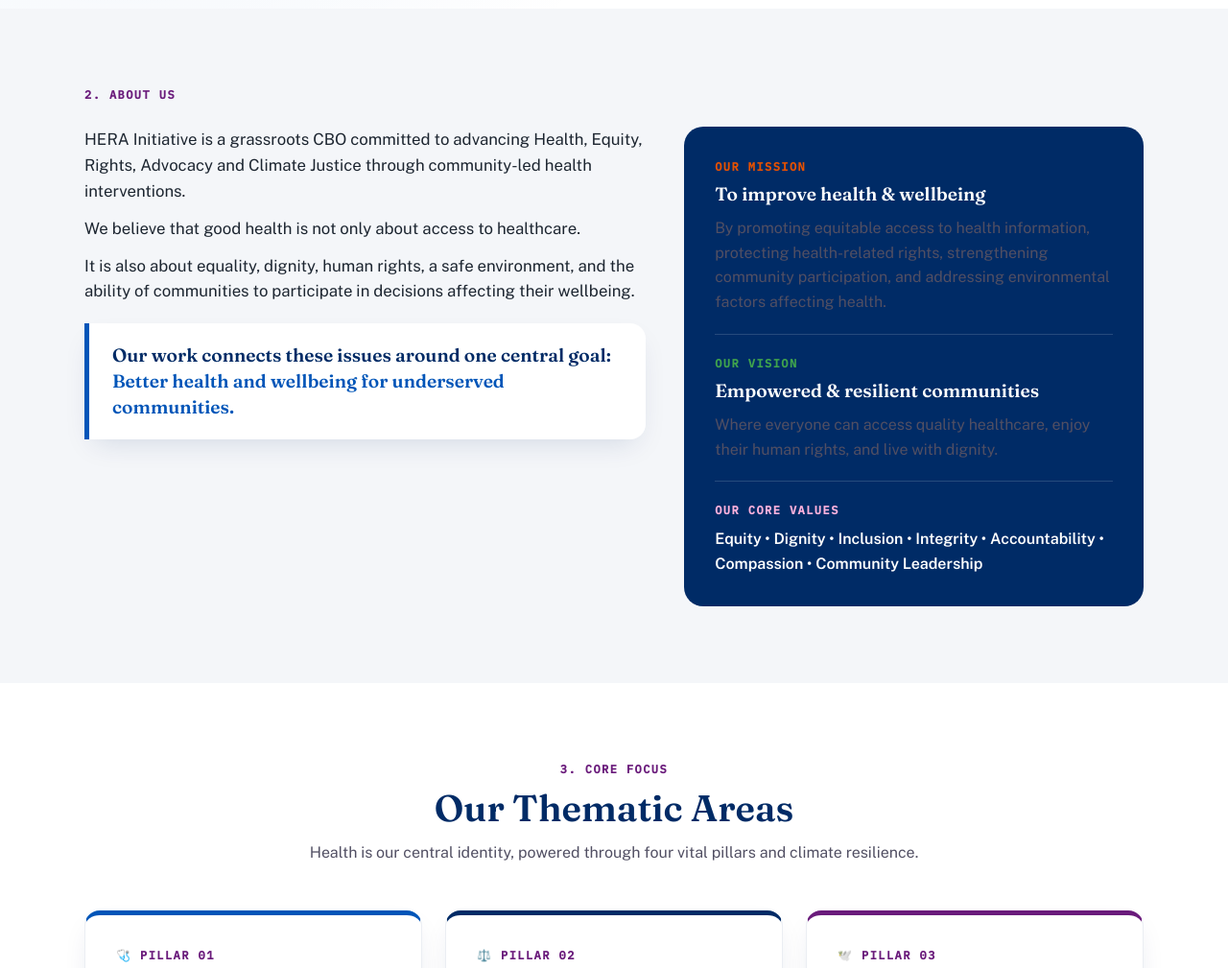
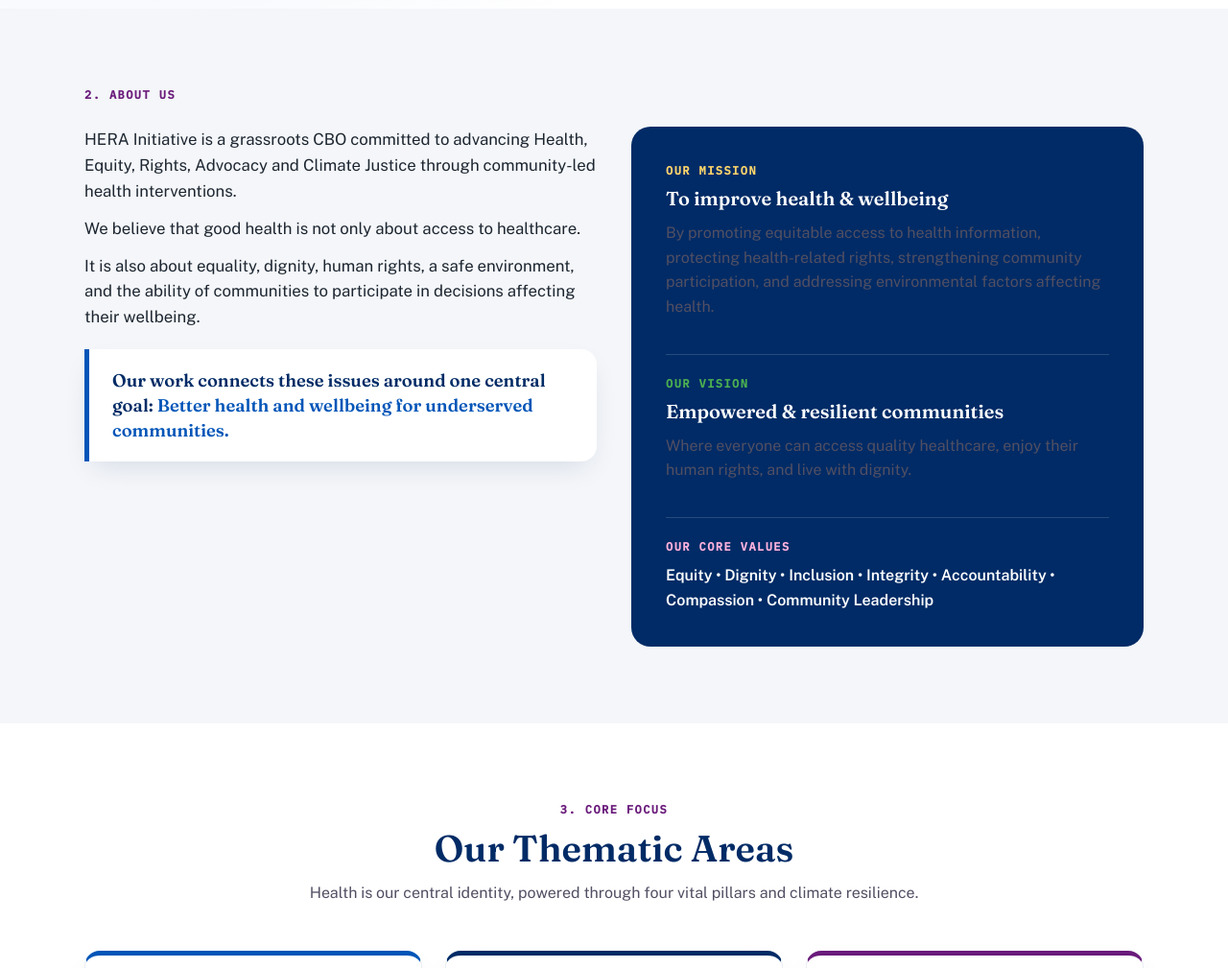
Before and after one commit to Miss-Mi-alt/HERA-Initiative, a plain HTML site: page index.html in a window 1280 px wide. Shown: the part 720-1729 px from the top of the page at 96% size. Drawn offline with nearby package versions, Linux system fonts and the light colour scheme.

Commit message:
Update index.html

```diff
--- a/index.html
+++ b/index.html
@@ -164,12 +164,13 @@
   .center { text-align: center; margin-left: auto; margin-right: auto; }
 
   /* ---------- About Section ---------- */
-  .about-grid { display: grid; grid-template-columns: 1.1fr 0.9fr; gap: 40px; align-items: start; }
+  .about-grid { display: grid; grid-template-columns: 1fr 1fr; gap: 36px; align-items: stretch; }
   .mv-card {
     background: var(--hera-navy); color: #fff;
-    border-radius: 20px; padding: 32px; position: relative; overflow: hidden;
+    border-radius: 20px; padding: 36px; position: relative; overflow: hidden;
+    display: flex; flex-direction: column; justify-content: space-between;
   }
-  .mv-card h3 { color: #fff; font-size: 1.2rem; }
+  .mv-card h3 { color: #fff; font-size: 1.25rem; }
   .mv-block + .mv-block { margin-top: 20px; padding-top: 20px; border-top: 1px solid rgba(255,255,255,0.15); }
 
   /* Highlight Banner in About Section */
@@ -184,7 +185,7 @@
   .goal-highlight p {
     margin: 0;
     font-family: 'Fraunces', serif;
-    font-size: 1.2rem;
+    font-size: 1.15rem;
     font-weight: 600;
     color: var(--hera-navy);
     line-height: 1.4;
@@ -333,12 +334,12 @@
 
       <div class="mv-card">
         <div class="mv-block">
-          <span class="eyebrow" style="color: var(--hera-orange);">Our Mission</span>
+          <span class="eyebrow" style="color: #FFD56B;">Our Mission</span>
           <h3>To improve health & wellbeing</h3>
           <p>By promoting equitable access to health information, protecting health-related rights, strengthening community participation, and addressing environmental factors affecting health.</p>
         </div>
         <div class="mv-block">
-          <span class="eyebrow" style="color: var(--hera-green);">Our Vision</span>
+          <span class="eyebrow" style="color: #4CAF50;">Our Vision</span>
           <h3>Empowered & resilient communities</h3>
           <p>Where everyone can access quality healthcare, enjoy their human rights, and live with dignity.</p>
         </div>
@@ -374,7 +375,7 @@
       </div>
 
       <div class="thematic-card border-equity">
-        <span class="eyebrow">⚖️ Pillar 02</span>
+        <span class="eyebrow">省 Pillar 02</span>
         <h3>HEALTH EQUITY</h3>
         <p><strong>Healthcare for those left behind.</strong> Addressing social, geographical, and economic barriers to healthcare access.</p>
         <ul>
```
